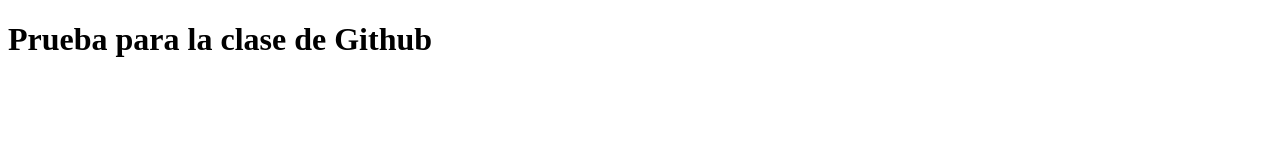
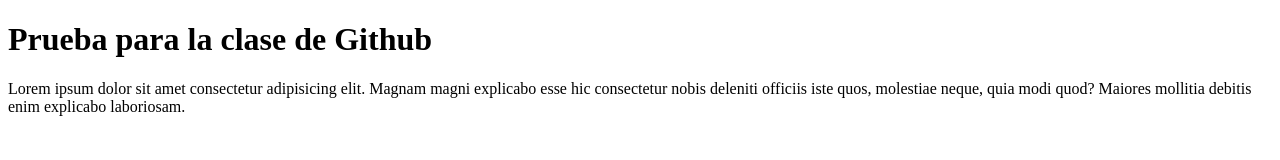
Before and after one commit to laurabrnich4/Primer-repositorio, a plain HTML site: page index.html in a window 1280 px wide. Drawn offline with Linux system fonts and the light colour scheme.

Commit message:
modifiqué el html

```diff
--- a/index.html
+++ b/index.html
@@ -7,5 +7,6 @@
 </head>
 <body>
     <h1>Prueba para la clase de Github</h1>
+    <p>Lorem ipsum dolor sit amet consectetur adipisicing elit. Magnam magni explicabo esse hic consectetur nobis deleniti officiis iste quos, molestiae neque, quia modi quod? Maiores mollitia debitis enim explicabo laboriosam.</p>
 </body>
 </html>
```
